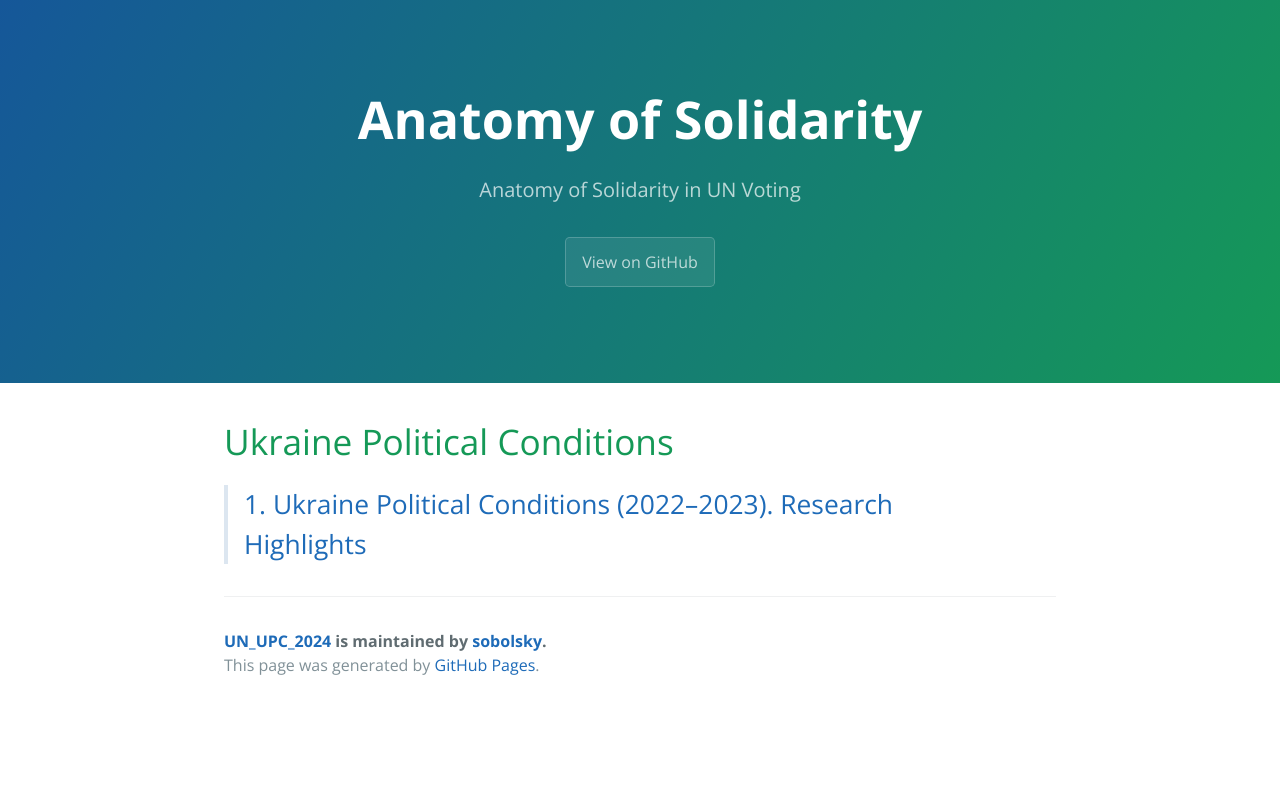
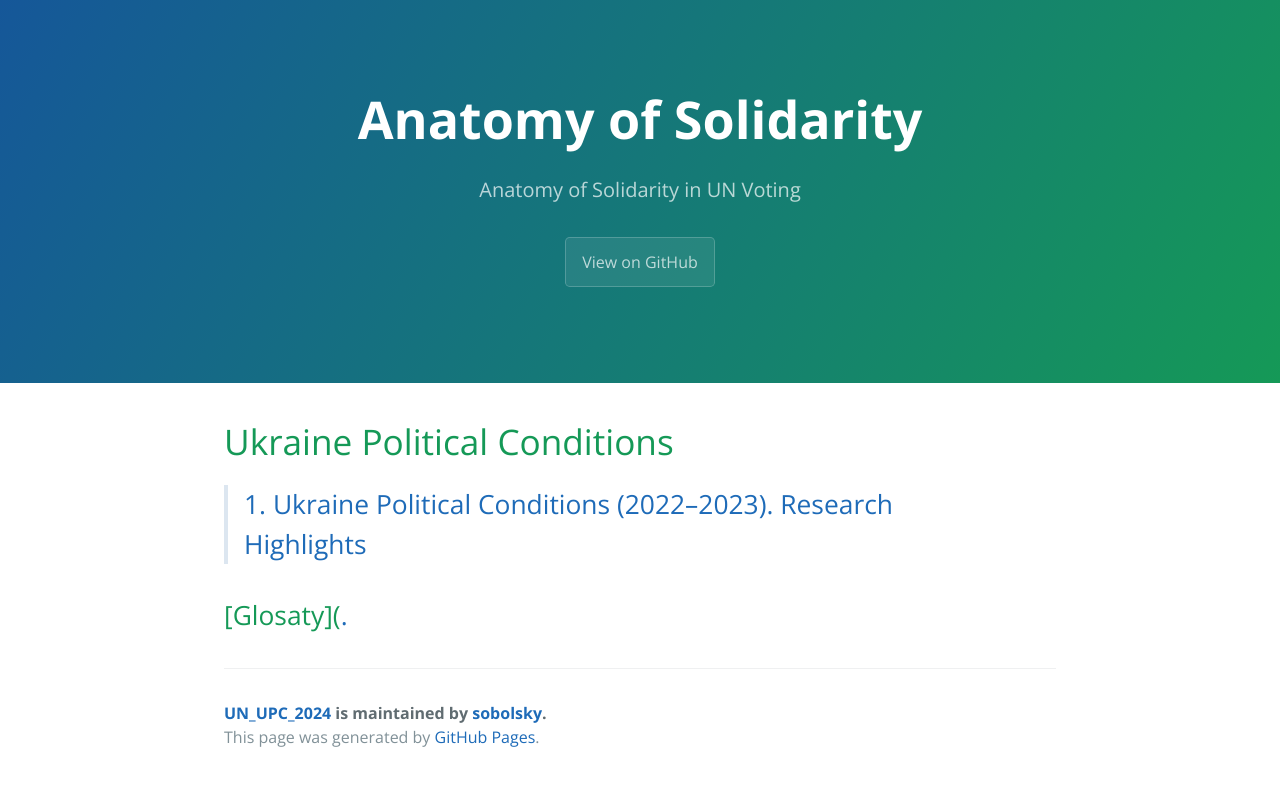
Before and after one commit to sobolsky/UN_UPC_2024, a Jekyll site: the page built from index.md, in a window 1280 px wide. Shown: the top 786 px of the page. Built offline with Jekyll 4.4.1, drawn with Linux system fonts in a browser that asks for light colours; our own code applies the rules of GitHub Pages for plain Markdown files.

Commit message:
Update index.md

```diff
--- a/index.md
+++ b/index.md
@@ -7,3 +7,5 @@ theme: jekyll-theme-cayman
 ---
 # Ukraine Political Conditions
 > ## [1. Ukraine Political Conditions (2022–2023). Research Highlights](./01)
+
+## [Glosaty]([.](https://sobolsky.github.io/un/glossary)
```
